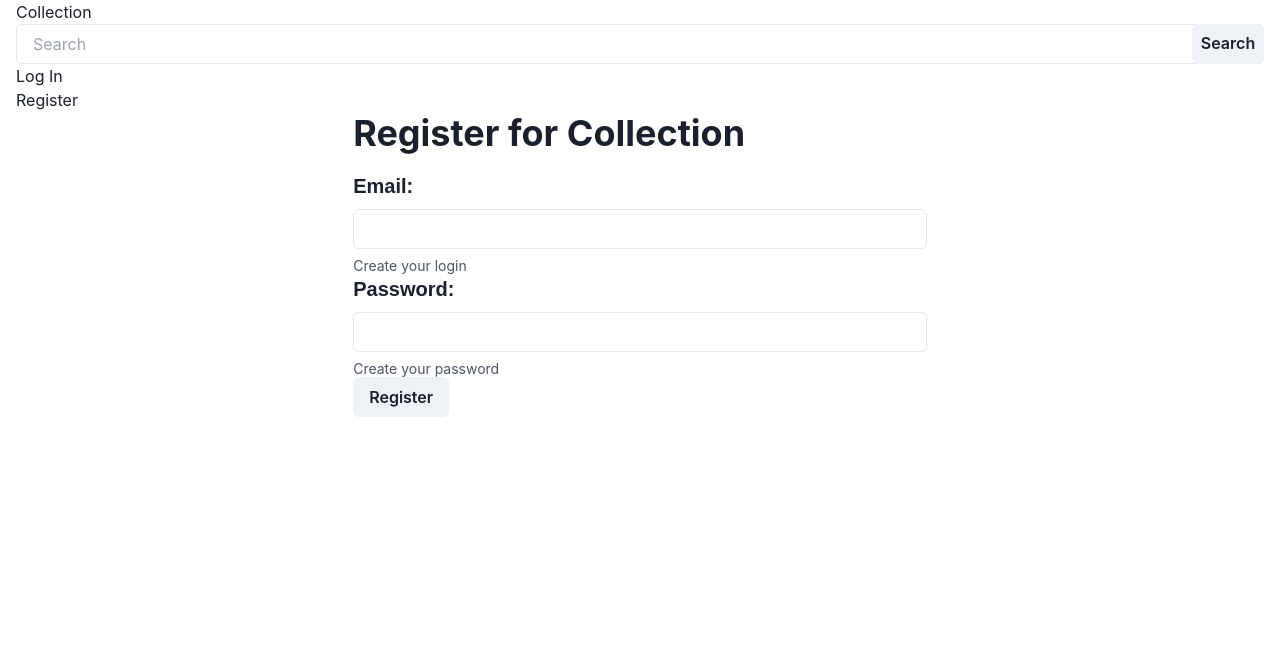
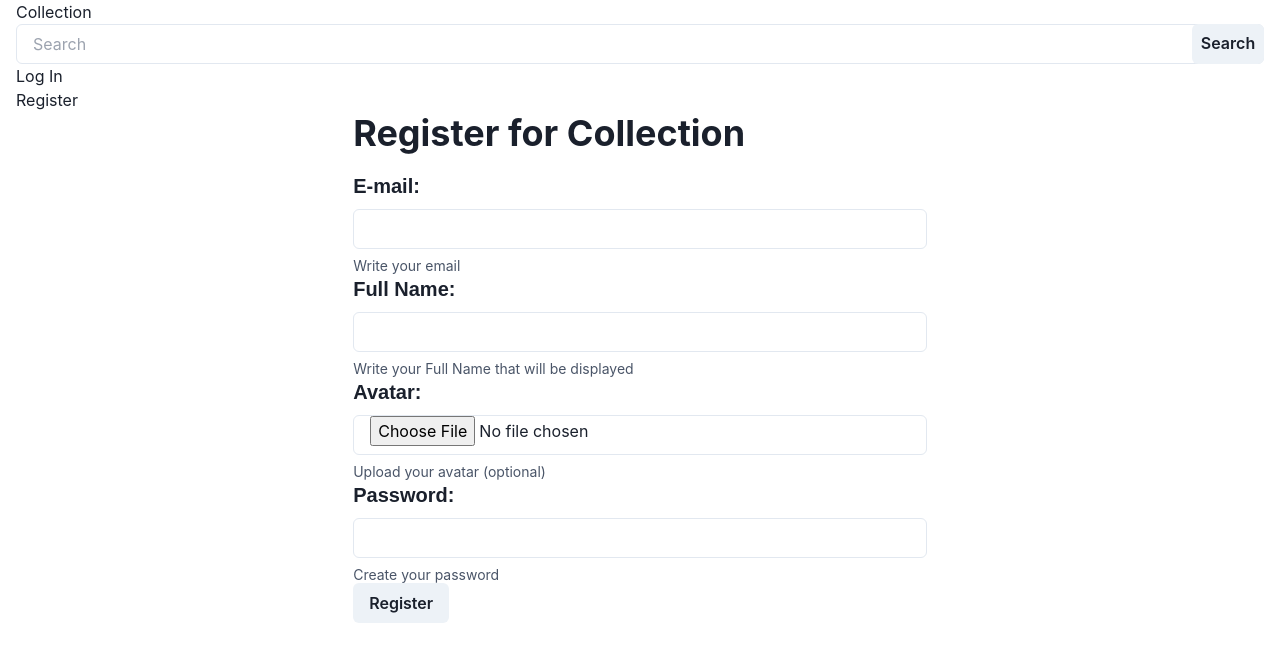
Before and after one commit to Kas-S/collection_management, a React (Vite) app: page /register in a window 1280 px wide. Shown: the top 662 px of the page. Built offline with nearby package versions, Linux system fonts and the light colour scheme; no server answers.

Commit message:
Registration updated. Now it is possible to set user's full name and avatar

```diff
--- a/src/components/Auth/Register.jsx
+++ b/src/components/Auth/Register.jsx
@@ -6,19 +6,52 @@ import {
 import { useState } from "react"
 import { useNavigate } from "react-router-dom"
 import { createUserWithEmailAndPassword } from "firebase/auth"
-import { auth } from "../../config/firebase.js"
+import { auth, fs, st} from "../../config/firebase.js"
+import { addDoc, collection } from "firebase/firestore"
+import { ref, uploadBytesResumable, getDownloadURL } from "firebase/storage"
 
 
 function Register() {
     const [email, setEmail] = useState(""),
           [password, setPassword] = useState(""),
+          [fullName, setFullName] = useState(""),
+          [avatar, setAvatar] = useState(null),
           [status, setStatus] = useState(""),
           navigate = useNavigate()
 
     const register = async (e) => {
         e.preventDefault()
+        if (fullName !== "") {
             try {
                 await createUserWithEmailAndPassword(auth, email, password)
+                const storageRef = ref(st, `avatars/${Date.now() + Math.random()}`)
+                const uploadTask = uploadBytesResumable(storageRef, avatar)
+                uploadTask.on("state_changed",
+                    (snapshot) => {
+                        const progress = (snapshot.bytesTransferred / snapshot.totalBytes) * 100
+                        console.log('Upload is ' + progress + '% done')
+                    },
+                    (err) => {
+                        console.error("Image upload Failed: ", err)
+                    },
+                    () => {
+                        getDownloadURL(uploadTask.snapshot.ref).then((downloadURL) => {
+                            const dbRef = collection(fs, 'users')
+                            addDoc(dbRef, {
+                                fullName: fullName,
+                                avatar: downloadURL,
+                                user_id: auth.currentUser.uid
+                            })
+                                .then(() => {
+                                    setStatus("Successfully registered")
+                                })
+                                .catch((err) => {
+                                    setStatus("Unknown error. Details in console")
+                                    console.error(err)
+                                })
+                        })
+                    }
+                )
                 navigate('/')
             } catch (err) {
                 if (err.message === "Firebase: Error (auth/email-already-in-use).") {
@@ -30,18 +63,34 @@ function Register() {
             }
         }
 
+    }
+
     return (
         <Container>
             <form className="bg-white mt-3 p-4 rounded-md flex flex-col items-center" onSubmit={register}>
                 <Heading mb="4">Register for Collection</Heading>
                 <FormControl>
                     <FormLabel fontFamily="sans-serif" fontSize="xl" fontWeight="bold">
-                        Email:
+                        E-mail:
                     </FormLabel>
                     <Input type="email" onChange={(e) => setEmail(e.target.value)} />
                     <FormHelperText>
-                        Create your login
+                        Write your email
                     </FormHelperText>
+                </FormControl>
+                <FormControl>
+                    <FormLabel fontFamily="sans-serif" fontSize="xl" fontWeight="bold">
+                        Full Name:
+                    </FormLabel>
+                    <Input type="text" onChange={(e) => setFullName(e.target.value)} />
+                    <FormHelperText>Write your Full Name that will be displayed</FormHelperText>
+                </FormControl>
+                <FormControl>
+                    <FormLabel fontFamily="sans-serif" fontSize="xl" fontWeight="bold">
+                        Avatar:
+                    </FormLabel>
+                    <Input type="file" onChange={(e) => setAvatar(e.target.files[0])}/>
+                    <FormHelperText>Upload your avatar (optional)</FormHelperText>
                 </FormControl>
                 <FormControl>
                     <FormLabel fontFamily="sans-serif" fontSize="xl" fontWeight="bold">
```
Lines whose indentation alone changed are shown as unchanged.
